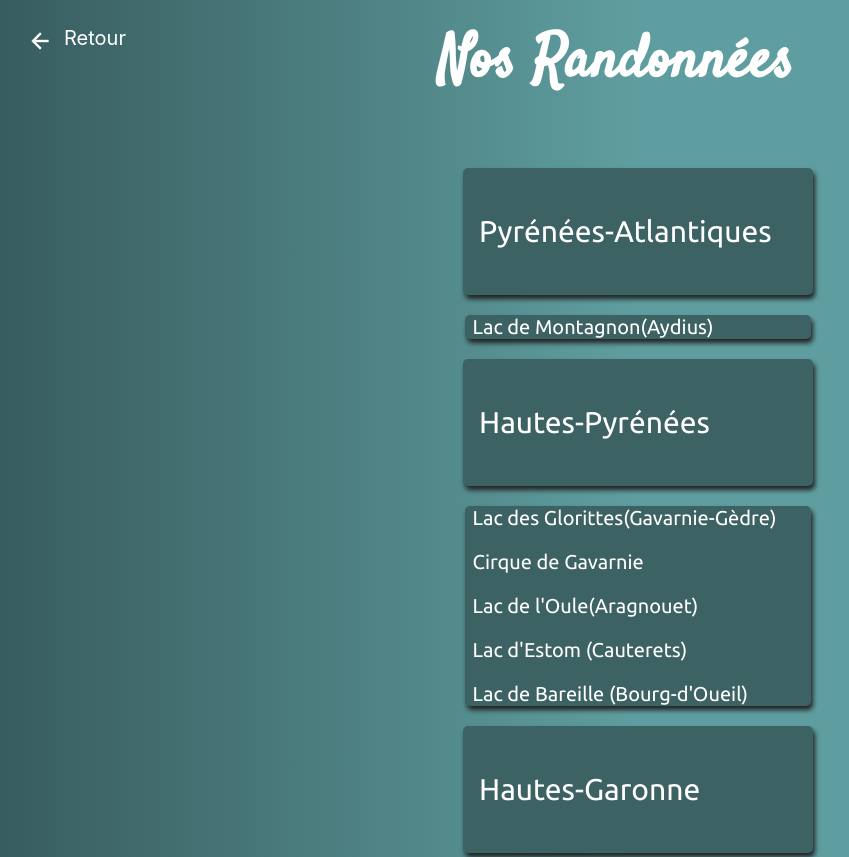
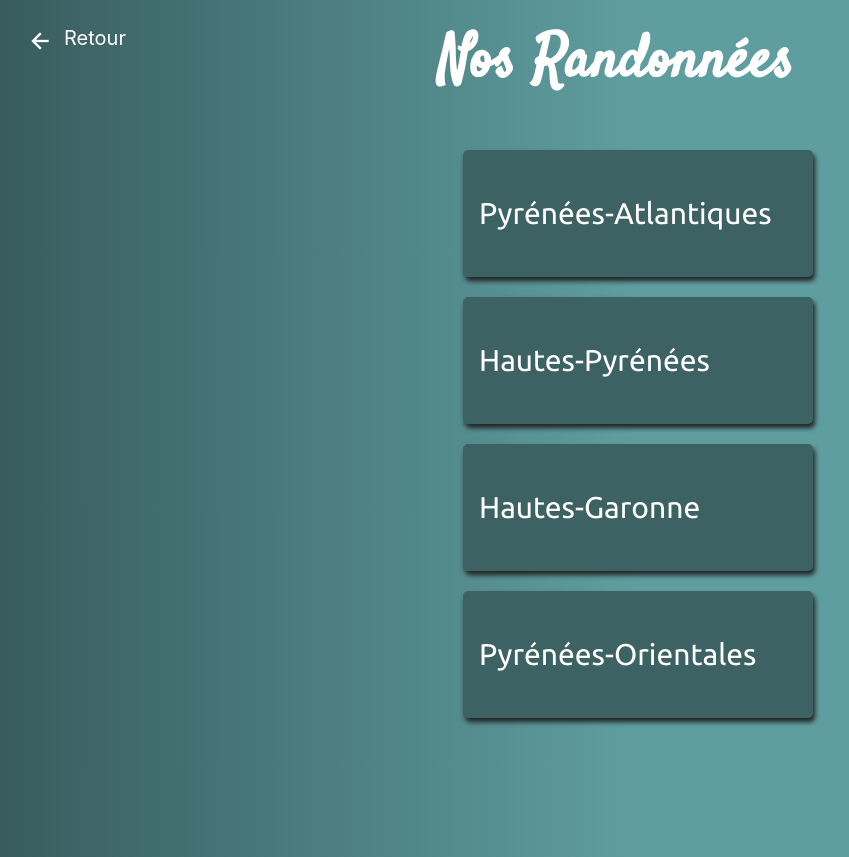
Before and after one commit to H-R-JS/NovallieTravel, a React (Create React App) app in the folder novalltravel/: page /TravelRAll in a window 1280 px wide. Shown: the top 857 px of the page, without its empty margins (2-851 px from the left). Built offline with nearby package versions, Linux system fonts and the light colour scheme.

Commit message:
finish animation

```diff
--- a/novalltravel/src/Components/Pages-Travel/Travel-R/RT-Components/RT-Category.jsx
+++ b/novalltravel/src/Components/Pages-Travel/Travel-R/RT-Components/RT-Category.jsx
@@ -31,13 +31,28 @@
 const secondCat = document.querySelector(".second-category");
 /*const boxCat = secondCat.parentNode;*/
 
-function Fade({ visible, children }) {
+/*function Fade({ visible, children }) {
+  const [showChildren, setShowChildren] = useState(visible);
+
+  useEffect(() => {
+    if (visible) {
+      setShowChildren(true);
+    } else {
+      const timer = setTimeout(() => {
+        setShowChildren(false);
+      }, 300);
+      return () => {
+        clearTimeout(timer);
+      };
+    }
+  }, [visible]);
+
   let className = "fade";
   if (!visible) {
     className += " out";
   }
-  return <div className={className}>{children}</div>;
-}
+  return <div>{showChildren && children}</div>;
+}*/
 
 export class CategoryRT extends React.Component {
   constructor(props) {
@@ -49,20 +64,20 @@
     };
   }
 
-  toggle = () => {
-    this.setState({ open: false });
-  };
-
   toggleSecondCat = (e) => {
     e.preventDefault();
     const sCat = document.querySelectorAll(".second-category");
     const key = e.target.dataset.value;
-    /*const categoryTwo = e.target.nextSibling.className;*/
-    /*let CfirstArrayRT = [...firstArrayRT];
-    CfirstArrayRT[key].secondCat.splice(0, 5);
-    this.setState({ array: CfirstArrayRT });
-    console.log(CfirstArrayRT);*/
+    if (!sCat[key].classList.contains("wout")) {
+      sCat[key].style.opacity = "0";
+      setTimeout(() => {
         sCat[key].classList.add("wout");
+      }, 320);
+    } else {
+      sCat[key].classList.remove("wout");
+      sCat[key].style.opacity = "1";
+    }
+
     console.log(sCat[key]);
   };
   /**How change attribut in react on array map ou combiner fade and dataset value */
@@ -77,8 +92,7 @@
         >
           <p className="content-first-category">{item.firstCat}</p>
         </div>
-        <div className="second-category" key={index} data-value={index}>
-          <Fade visible={this.state.open}>
+        <div className="second-category wout" key={index} data-value={index}>
           <div className="box-content-second">
             {item.secondCat.map((value, index) => {
               return (
@@ -88,7 +102,6 @@
               );
             })}
           </div>
-          </Fade>
         </div>
       </div>
     );
--- a/novalltravel/src/Sass/Pages-Travel.scss
+++ b/novalltravel/src/Sass/Pages-Travel.scss
@@ -36,7 +36,7 @@
   position: absolute;
   width: 600px;
   height: 1100px;
-  top: 100px;
+  top: 150px;
   left: calc(50% - 300px);
 
   .box-category {
@@ -61,19 +61,19 @@
   }
 
   .second-category {
-    /*Faire en sorte que le first cat ne bouge pas vers le haut*/
+    transition: opacity 0.3s;
     .box-content-second {
       background-color: rgb(61, 98, 100);
       box-shadow: 2px 4px 5px #222;
       padding: 0px 0.5rem;
-      margin: 0.1rem;
+      margin-bottom: 0.2rem;
       border-radius: 5px;
+      transition: background-color 0.2s;
       cursor: pointer;
       .content-second-category {
         color: #fff;
         font-family: $fontType2;
         font-size: 20px;
-
         pointer-events: none;
       }
     }
@@ -83,12 +83,8 @@
   background-color: rgb(44, 122, 126);
 }
 
-.fade {
-  transition: opacity 0.3s;
-}
-
-.fade.out {
-  opacity: 0;
+.box-content-second:hover {
+  background-color: rgb(255, 255, 255);
 }
 
 .wout {
@@ -100,9 +96,3 @@
 .link-underline {
   text-decoration: none;
 }
-
-.lol {
-  background-color: red;
-  width: 500px;
-  height: 500px;
-}
--- a/novalltravel/src/Sass/Variables&Mixins.scss
+++ b/novalltravel/src/Sass/Variables&Mixins.scss
@@ -4,5 +4,4 @@
 @mixin flex_center {
   display: flex;
   justify-content: center;
-  align-items: center;
 }
```
Lines whose indentation alone changed are shown as unchanged.
